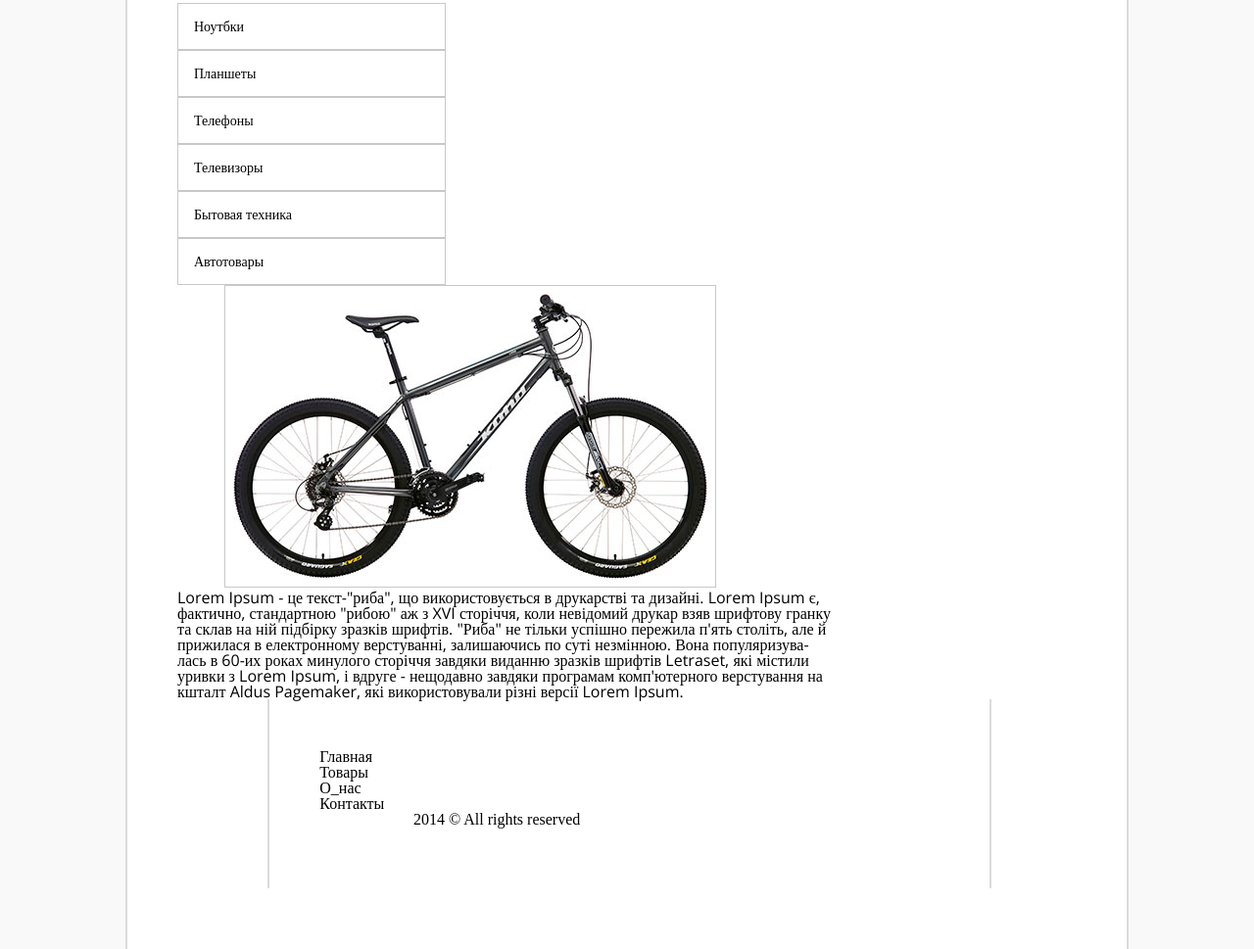
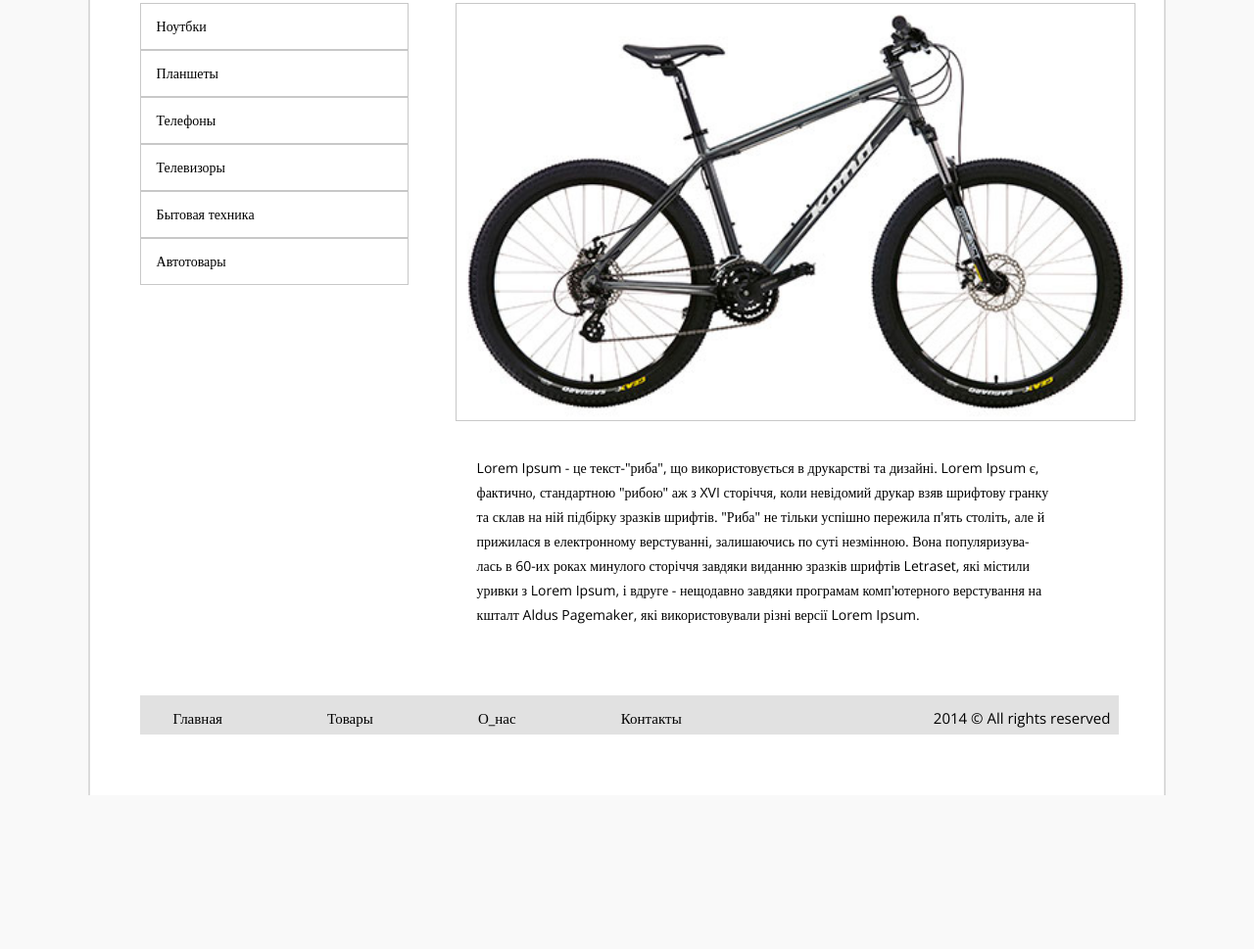
Before and after one commit to KrivoshejaIvan/homework3, a plain HTML site: page www/index.html in a window 1280 px wide. Shown: the part 211-1180 px from the top of the page at 98% size. After the commit the page ends 1023 px from the top, so only its background shows below. Drawn offline with nearby package versions, Linux system fonts and the light colour scheme.

Commit message:
Update style.css

```diff
--- a/www/css/style.css
+++ b/www/css/style.css
@@ -5,8 +5,8 @@ div {
     height: 100%;
     width: auto;
     padding: 51px 46px 62px 51px;
-    margin-left: 10%;
-    margin-right: 10%;
+    margin-left: 7%;
+    margin-right: 7%;
     background-color: #ffffff;
     border-left: 2px solid #dbdbdb;
     border-right: 2px solid #dbdbdb;
@@ -31,15 +31,21 @@ ul {
 }
 .menu_block li {
     display: inline-block;
-    padding:15px 70px 10px 35px;
+    padding:14px 70px 10px 35px;
     font-family: Open Sans;
     font-size: 15px;
     color: #ffffff;
 }
+
 .menu_block li:hover{
     border-left: 1px solid #838383;
     border-right: 1px solid #838383;
     background: #444444;
+}
+.menu_block li a{
+    color: #ffffff;
+    text-decoration: none;
+    position: relative;
 }
 .container {
     margin: 0;
@@ -71,23 +77,63 @@ ul {
     padding-left: 30px;
     background-color: #c8c8c8;
 }
+.left_menu li a {
+    color: #656363;
+    text-decoration: none;
+    position: relative;
+}
 .content {
     display: inline-block;
     padding:0;
     margin:0;
     border:0;
+    width:70%;
     float: left;
 }
 .content_image {
+    width: 99%;
     padding:0;
     margin:0;
     margin-left: 48px;
     border: 1px solid #c8c8c8;
 }
 .content_text {
-	border:0;
-	padding:0;
-	margin:0;
+    border:0;
+    padding:0;
+    padding-top: 4%;
+    padding-left: 10%;
+    margin:0;
+    display: inline-block;
+    text-align: left;
+}
+.content_text p {
+    padding-top: 11px;
+    font-size: 14px;
+}
+.footer {
+    padding:0;
+    margin:0;
+    border: 0;
+    background-color: #e1e1e1;
+    margin-top:75px;
+    height:40px;
+    font-family: Open Sans;
+}
+.footer li {
+    display: inline-block;
+    padding:0;
+    margin:0;
+    border: 0;
+    padding:16px 69px 11px 34px;
+    font-size:15px;
+}
+.footer li:hover {
+    text-decoration: underline;
+}
+.footer li a {
+    color: #2c2c2c;
+    text-decoration: none;
+    position: relative;
 }
 .active {
     position: relative;
```
